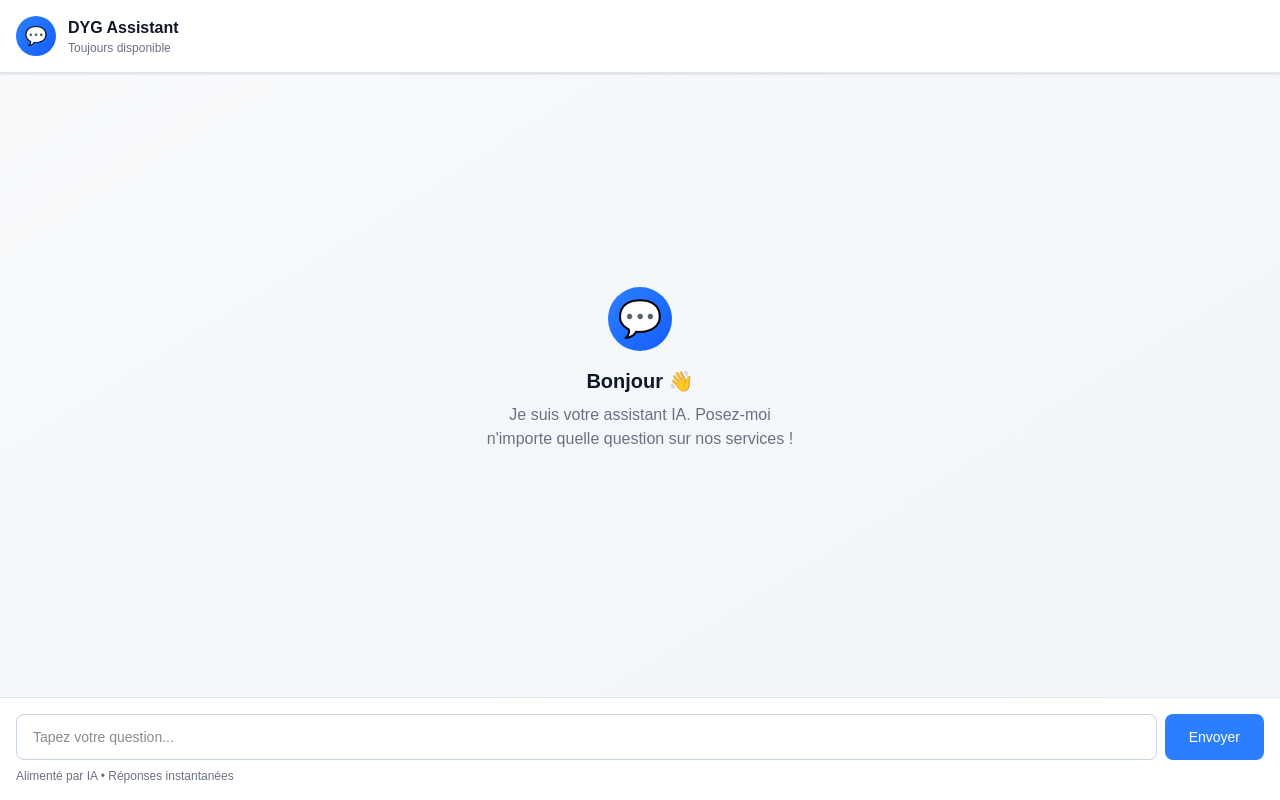
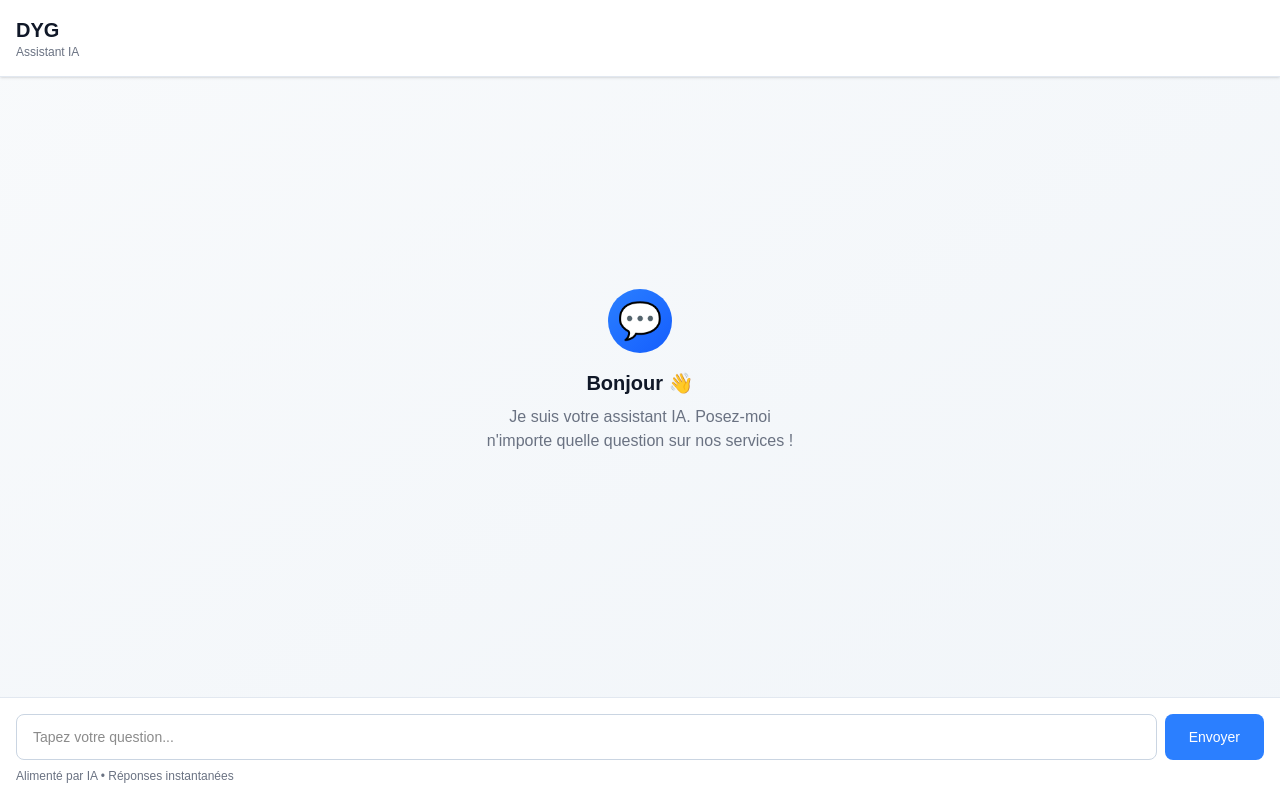
Before and after one commit to dyg-alt/mon-chatbot, a Next.js app: page / in a window 1280 px wide. Built offline with nearby package versions, Linux system fonts and the light colour scheme.

Commit message:
Update header design with DYG logo

```diff
--- a/app/page.tsx
+++ b/app/page.tsx
@@ -52,16 +52,9 @@ export default function Home() {
     <div className="flex flex-col h-screen bg-gradient-to-br from-slate-50 to-slate-100">
       {/* Header */}
       <div className="bg-white border-b border-slate-200 p-4 shadow-sm">
-        <div className="flex items-center gap-3">
-          <div className="w-10 h-10 bg-gradient-to-br from-blue-500 to-blue-600 rounded-full flex items-center justify-center">
-            <span className="text-white font-bold text-lg">💬</span>
-          </div>
-          <div>
-            <h1 className="font-bold text-gray-900">DYG Assistant</h1>
-            <p className="text-xs text-gray-500">Toujours disponible</p>
-          </div>
-        </div>
-      </div>
+  <h1 className="font-bold text-gray-900 text-xl">DYG</h1>
+  <p className="text-xs text-gray-500">Assistant IA</p>
+</div>
 
       {/* Messages Container */}
       <div className="flex-1 overflow-y-auto p-4 space-y-4">
--- a/public/widget.js
+++ b/public/widget.js
@@ -4,7 +4,7 @@
   btn.style.cssText = 'position:fixed;bottom:20px;right:20px;width:60px;height:60px;border-radius:50%;background:#007bff;color:white;border:none;cursor:pointer;font-size:24px;z-index:999;box-shadow:0 4px 6px rgba(0,0,0,0.2);transition:0.3s;';
 
   const panel = document.createElement('div');
-  panel.style.cssText = 'position:fixed;right:0;top:0;width:0;height:100%;background:white;box-shadow:-2px 0 10px rgba(0,0,0,0.2);z-index:998;transition:width 0.3s;overflow:hidden;';
+  panel.style.cssText = 'position:fixed;right:0;bottom:0;width:0;height:0;background:white;box-shadow:-2px 0 10px rgba(0,0,0,0.2);z-index:998;transition:width 0.3s,height 0.3s;overflow:hidden;border-radius:12px 12px 0 0;';
 
   const closeBtn = document.createElement('button');
   closeBtn.innerHTML = '✕';
@@ -21,12 +21,19 @@
 
   btn.onclick = () => {
     isOpen = !isOpen;
-    panel.style.width = isOpen ? '400px' : '0';
+    if(isOpen) {
+      panel.style.width = '380px';
+      panel.style.height = '600px';
+    } else {
+      panel.style.width = '0';
+      panel.style.height = '0';
+    }
   };
 
   closeBtn.onclick = () => {
     isOpen = false;
     panel.style.width = '0';
+    panel.style.height = '0';
   };
 
   document.body.appendChild(btn);
```
